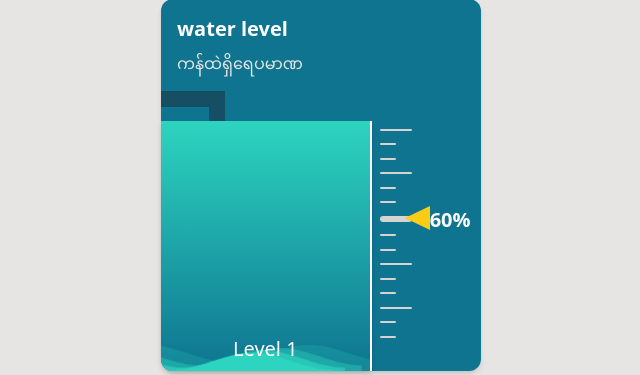
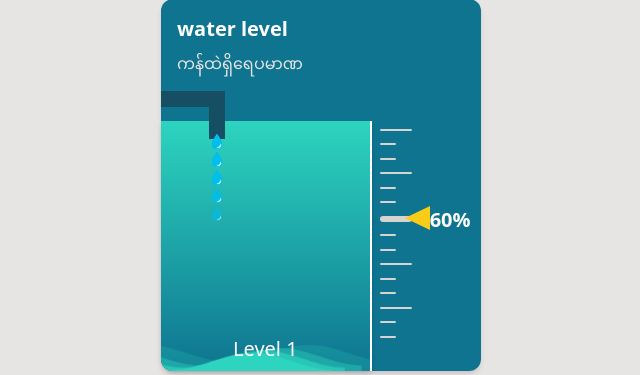
Before and after one commit to KyawKoKoTun/iot-water-pump, a Flask app: page /pump/1 in a window 1280 px wide. Shown: the part 257-632 px from the top of the page, without its empty margins (319-959 px from the left). Run offline with Flask 2, Linux system fonts and the light colour scheme; tables that the repository leaves empty hold one stand-in row (values such as "Sample post"); data that the repository does not hold is empty; some libraries are stand-ins or nearby versions.

Commit message:
pump token

```diff
--- a/static/styles.css
+++ b/static/styles.css
@@ -103,3 +103,37 @@
 	border-top: 25px solid rgb(250, 36, 21);
 	border-right: 12.5px solid transparent;
 }
+
+#pipe {
+    position: relative;
+}
+
+.drop {
+    position: absolute;
+    bottom: 0; /* Start at the bottom of the pipe */
+    left: 20%; /* Center the drop */
+    width: 10px; /* Size of the drop */
+    height: 15px;
+    background-image: url('/static/assets/drop.png');
+    background-size: cover;
+    animation: fall 1s linear infinite;
+}
+
+@keyframes fall {
+    0% {
+        bottom: -10px;
+        opacity: 1;
+    }
+    100% {
+        bottom: -100px; /* Drop falls 200px */
+        opacity: 0; /* Fade out at the end */
+    }
+}
+
+/* Add more .drop elements with different animation-delay to simulate continuous falling */
+.drop:nth-child(1) {
+    animation-delay: 0s;
+}
+.drop:nth-child(2) {
+    animation-delay: 0.2s;
+}
--- a/templates/pump.html
+++ b/templates/pump.html
@@ -14,8 +14,22 @@
     </div>
     <div class="bg-cyan-900 z-50 w-16 p-2 mt-2">
     </div>
-    <div class="bg-cyan-900 z-50 h-8 w-4 p-2 ms-12 ">
+    <div id="pipe" class="bg-cyan-900 z-50 h-8 w-4 p-2 ms-12 ">
+
     </div>
+    <script>
+        document.addEventListener('DOMContentLoaded', function () {
+            const pipe = document.getElementById('pipe');
+
+            for (let i = 0; i < 20; i++) {
+                const drop = document.createElement('div');
+                drop.classList.add('drop');
+                drop.style.animationDelay = `${i * 0.2}s`;
+                pipe.appendChild(drop);
+            }
+        });
+
+    </script>
     <div class="grid grid-cols-12 z-10 gap-2 mt-8 ">
         <div
             class="overflow-hidden col-span-8 -mt-[50px] border-t-0 relative border-white border-r-2 shadow-md rounded-bl-xl w-full h-[250px] flex place-content-center items-center bg-gradient-to-b from-teal-400 to-cyan-700 ">
@@ -26,7 +40,7 @@
                     viewBox="0 24 150 28 " preserveAspectRatio="none " shape-rendering="auto ">
                     <defs>
                         <path id="gentle-wave"
-                              d="M-160 44c20 0 38-15 58-15s38 15 58 15 38-15 58-15 38 15 58 15 v44h-232z" />
+                            d="M-160 44c20 0 38-15 58-15s38 15 58 15 38-15 58-15 38 15 58 15 v44h-232z" />
                     </defs>
                     <g class="parallax ">
                         <use xlink:href="#gentle-wave" x="48 " y="0 " fill="rgba(45, 212, 191, 0.2) " />
@@ -235,13 +249,13 @@
         if (confirm('Are you sure to delete this pump?')) {
             document.getElementById("btn3").innerText = "... ";
             fetch(
-                "/api/pumps/{{pump.id}}/remove?token="+localStorage.getItem('token')
-            ).then(res=>{
-                if(res.ok){
+                "/api/pumps/{{pump.id}}/remove?token=" + localStorage.getItem('token')
+            ).then(res => {
+                if (res.ok) {
                     alert('This pump has been successfully deleted')
                     window.open('/', '_self')
                 }
-                else{
+                else {
                     alert('An error occured!')
                     document.getElementById("btn3").innerText = "Delete Pump"
                 }
```
Also changed, not shown: static/assets/drop.png (added).
